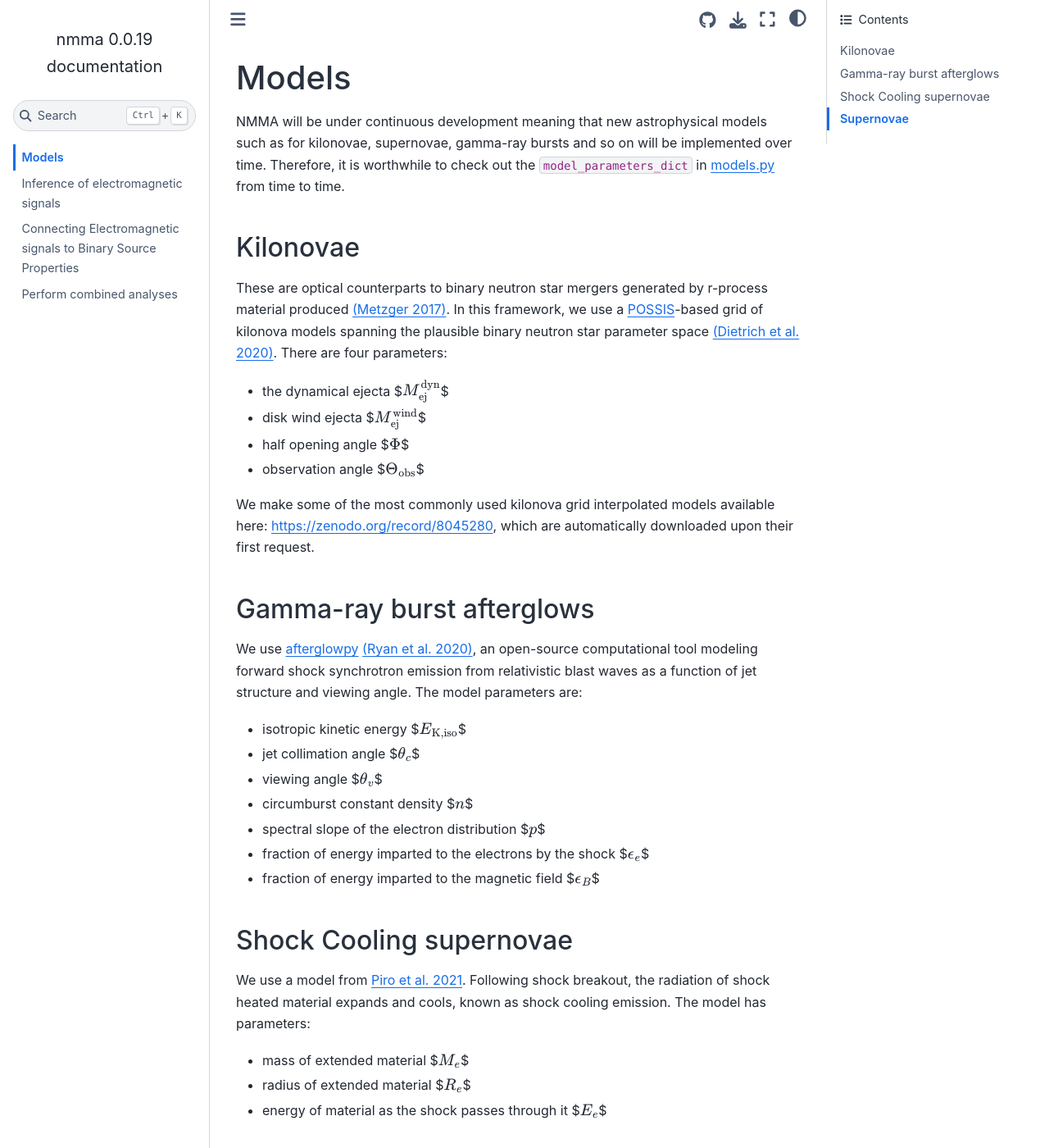
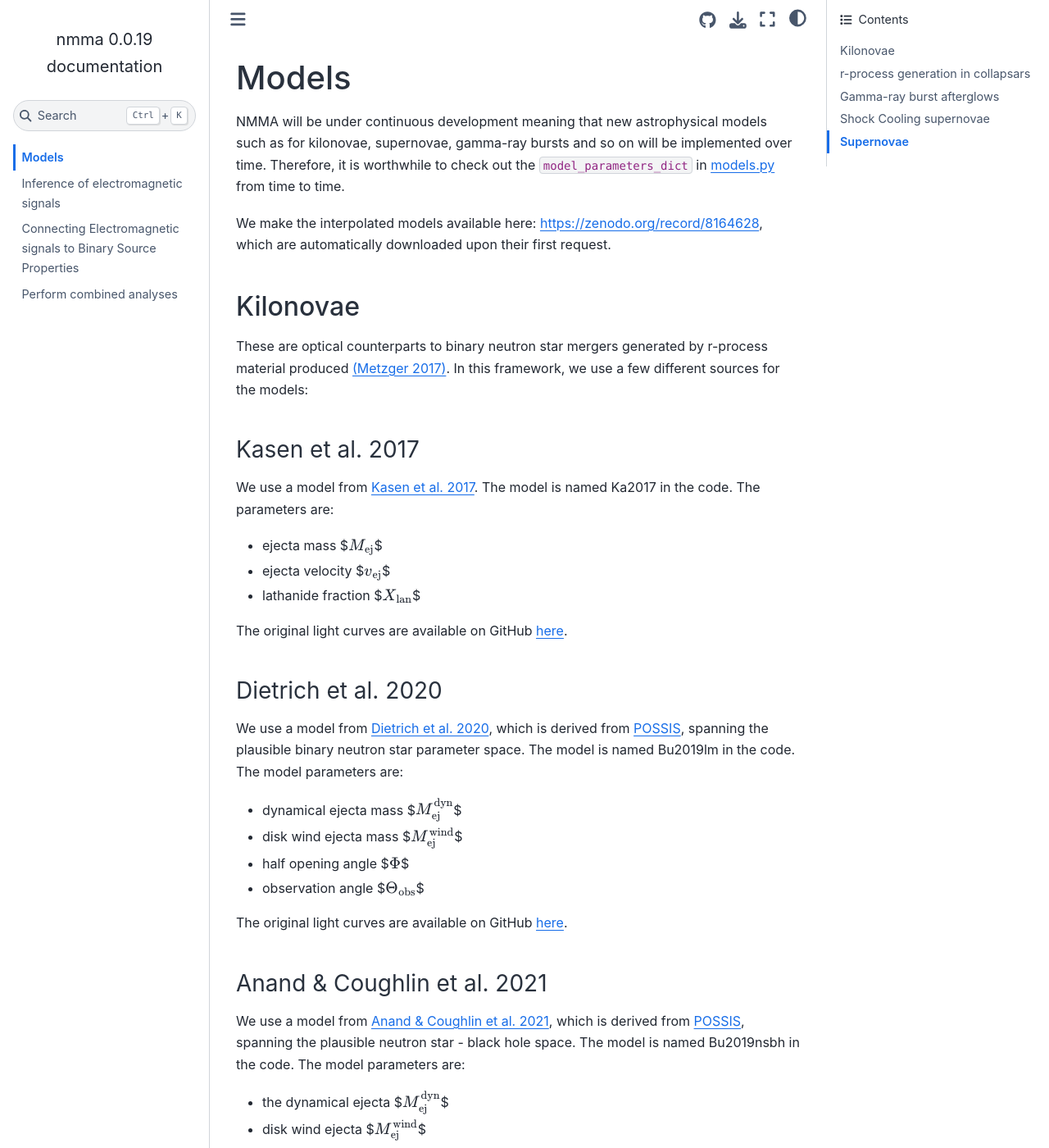
Before and after one commit to nuclear-multimessenger-astronomy/nmma, a Sphinx documentation site: the page built from doc/models.md, in a window 1280 px wide and 1400 px high. Shown: the whole window at 82% size. Built offline with Sphinx 7.4.7 and the Sphinx Book theme 1.1.4, drawn with Linux system fonts in a browser that asks for light colours; pages that are not in the unit, such as notebooks, are missing from menus; some of the changed text lies outside the part shown.

Commit message:
Add more links to papers in the models documentation

```diff
--- a/doc/models.md
+++ b/doc/models.md
@@ -3,20 +3,82 @@
 
 NMMA will be under continuous development meaning that new astrophysical models such as for kilonovae, supernovae, gamma-ray bursts and so on will be implemented over time. Therefore, it is worthwhile to check out the `model_parameters_dict` in models.py from time to time.
 
+We make the interpolated models available here: https://zenodo.org/record/8164628, which are automatically downloaded upon their first request.
+
 ### Kilonovae
 
-These are optical counterparts to binary neutron star mergers generated by r-process material produced [(Metzger 2017)](https://arxiv.org/abs/1910.01617). In this framework, we use a [POSSIS](https://arxiv.org/abs/1906.04205)-based grid of kilonova models spanning the plausible binary neutron star parameter space [(Dietrich et al. 2020)](https://arxiv.org/abs/2002.11355>). There are four parameters:
+These are optical counterparts to binary neutron star mergers generated by r-process material produced [(Metzger 2017)](https://arxiv.org/abs/1910.01617). In this framework, we use a few different sources for the models:
+
+#### Kasen et al. 2017
+
+We use a model from [Kasen et al. 2017](https://arxiv.org/abs/1710.05463). The model is named Ka2017 in the code. The parameters are:
+
+* ejecta mass $$M_{\rm ej}$$
+* ejecta velocity $$v_{\rm ej}$$
+* lathanide fraction $$X_{\rm lan}$$
+
+The original light curves are available on GitHub [here](https://github.com/dnkasen/Kasen_Kilonova_Models_2017).
+
+#### Dietrich et al. 2020
+
+We use a model from [Dietrich et al. 2020](https://arxiv.org/abs/2002.11355), which is derived from [POSSIS](https://arxiv.org/abs/1906.04205), spanning the plausible binary neutron star parameter space. The model is named Bu2019lm in the code. The model parameters are:
+
+* dynamical ejecta mass $$M^{\rm dyn}_{\rm ej}$$
+* disk wind ejecta mass $$M_{\rm ej}^{\mathrm{wind}}$$
+* half opening angle $$\Phi$$
+* observation angle $$\Theta_{\rm{obs}}$$
+
+The original light curves are available on GitHub
+[here](https://github.com/mbulla/kilonova_models/tree/master/bns/bns_grids/bns_m3_3comp).
+
+#### Anand & Coughlin et al. 2021
+
+We use a model from [Anand & Coughlin et al. 2021](https://arxiv.org/abs/2009.07210), which is derived from [POSSIS](https://arxiv.org/abs/1906.04205), spanning the plausible neutron star - black hole space. The model is named Bu2019nsbh in the code. The model parameters are:
 
 * the dynamical ejecta $$M^{\rm dyn}_{\rm ej}$$
 * disk wind ejecta $$M_{\rm ej}^{\mathrm{wind}}$$
-* half opening angle $$\Phi$$
 * observation angle $$\Theta_{\rm{obs}}$$
 
-We make some of the most commonly used kilonova grid interpolated models available here: https://zenodo.org/record/8045280, which are automatically downloaded upon their first request.
+The half opening angle $$\Phi$$ is fixed to 30 deg. The original light curves are available on GitHub [here](https://github.com/mbulla/kilonova_models/tree/master/bhns/bhns_grids/bhns_m1_2comp).
+
+#### Anand et al. 2023
+
+We use a model from [Anand et al. 2023](https://arxiv.org/abs/2307.11080), which is derived from [POSSIS](https://arxiv.org/abs/1906.04205), spanning the plausible binary neutron star parameter space. The model is named Bu2022mv in the code. The model parameters are:
+
+* dynamical ejecta mass $$M^{\rm dyn}_{\rm ej}$$
+* dynamical ejecta velocity $$v^{\rm dyn}_{\rm ej}$$
+* disk wind ejecta mass $$M^{\rm wind}_{\rm ej}$$
+* disk wind ejecta velocity $$v^{\rm wind}_{\rm ej}$$
+* observation angle $$\Theta_{\rm{obs}}$$
+
+The original light curves are available on GitHub [here](https://github.com/mbulla/kilonova_models).
+
+#### Wollaeger et al. 2021
+
+We use a model from [Wollaeger et al. 2021](https://arxiv.org/abs/2105.11543) spanning the plausible binary neutron star parameter space. The model is named LANL2022 in the code, and there are a number of geometries to choose from (see [here](https://github.com/nuclear-multimessenger-astronomy/nmma/blob/main/nmma/em/model.py#L59) for LANL list). The model parameters are:
+
+* dynamical ejecta mass $$M^{\rm dyn}_{\rm ej}$$
+* dynamical ejecta velocity $$v^{\rm dyn}_{\rm ej}$$
+* disk wind ejecta mass $$M^{\rm wind}_{\rm ej}$$
+* disk wind ejecta velocity $$v^{\rm wind}_{\rm ej}$$
+* observation angle $$\Theta_{\rm{obs}}$$
+
+The original light curves are available on Zenodo [here](https://zenodo.org/record/5745556#.YaaNH8ZlBBw).
+
+### r-process generation in collapsars
+
+We use a model from [Anand et al. 2023](https://arxiv.org/abs/2302.09226), which is derived from the model presented in [Barnes & Metzger 2022](https://arxiv.org/abs/2205.10421), studying r-process generation in broadlined stripped-envelope (Ic-BL) supernovae associated with collapsars. The model is named AnBa2022 in the code. The model parameters are:
+
+* total mass $$M_{\rm ej}$$
+* Nickel 56 mass $$M_{\rm 56}$$
+* ejecta velocity $$v_{\rm ej}$$
+* r-process mass $$M_{\rm rp}$$
+* fraction of r-process material mixed into the ejecta $$x_{\rm mix}$$
 
 ### Gamma-ray burst afterglows
 
-We use [afterglowpy](https://github.com/geoffryan/afterglowpy>) [(Ryan et al. 2020)](https://arxiv.org/abs/1909.11691), an open-source computational tool modeling forward shock synchrotron emission from relativistic blast waves as a function of jet structure and viewing angle. The model parameters are:
+We use [afterglowpy](https://github.com/geoffryan/afterglowpy) [(Ryan et al. 2020)](https://arxiv.org/abs/1909.11691), an open-source computational tool modeling forward shock synchrotron emission from relativistic blast waves as a function of jet structure and viewing angle. The
+ model is named TrPi2018 in the code. The model parameters are:
 
 * isotropic kinetic energy $$E_{\mathrm{K,iso}}$$
 * jet collimation angle $$\theta_c$$
@@ -28,7 +90,7 @@ We use [afterglowpy](https://github.com/geoffryan/afterglowpy>) [(Ryan et al. 20
 
 ### Shock Cooling supernovae
 
-We use a model from [Piro et al. 2021](https://arxiv.org/abs/2007.08543). Following shock breakout, the radiation of shock heated material expands and cools, known as shock cooling emission. The model has parameters:
+We use a model from [Piro et al. 2021](https://arxiv.org/abs/2007.08543). Following shock breakout, the radiation of shock heated material expands and cools, known as shock cooling emission. The model parameters are:
 
 * mass of extended material $$M_e$$
 * radius of extended material $$R_e$$
```
